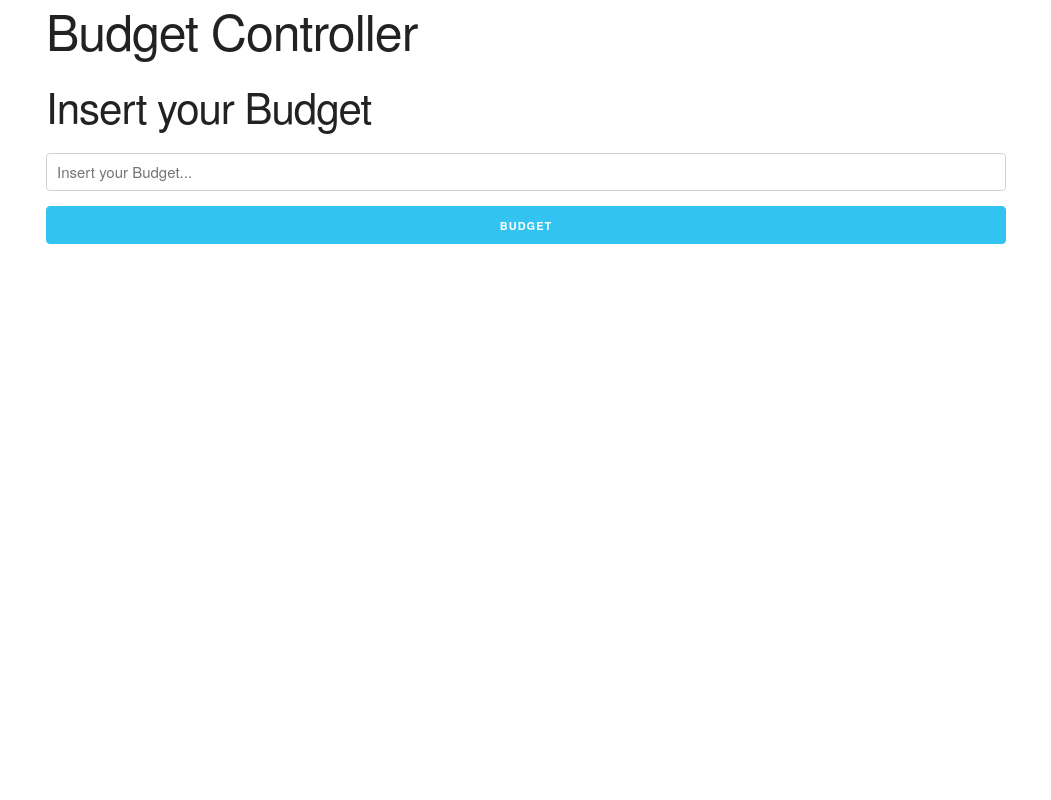
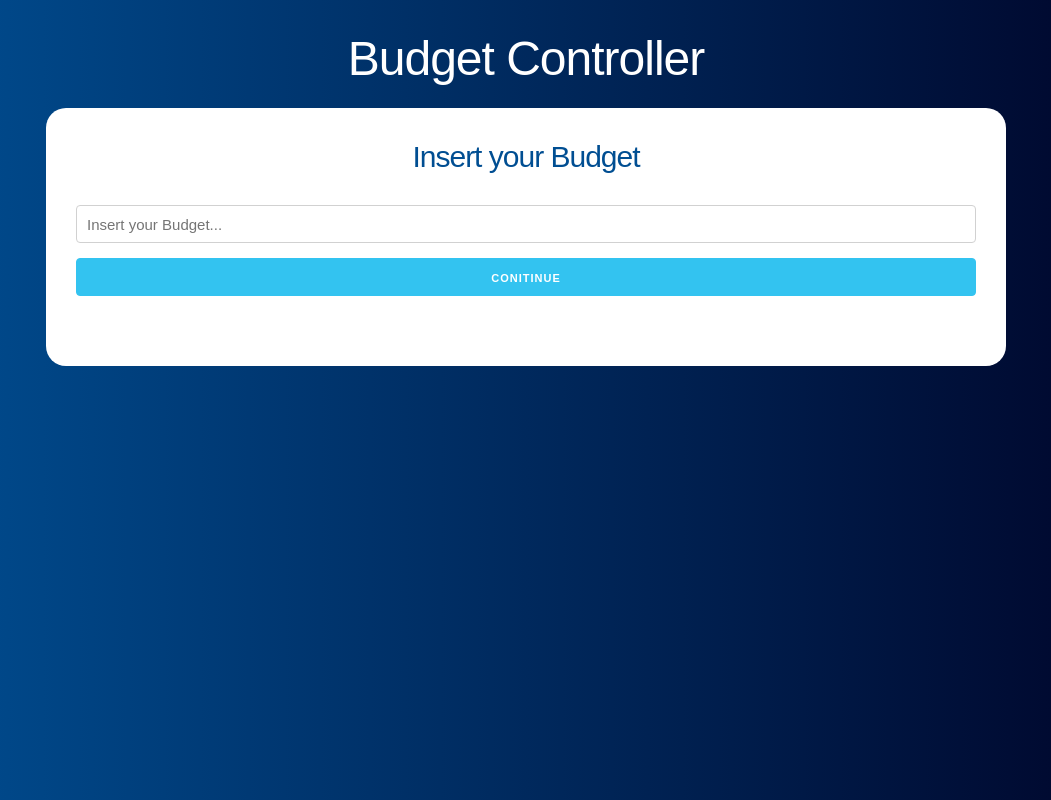
Before and after one commit to danisan9490/budget-controller, a React (Create React App) app in the folder budget-controller/: page / in a window 1280 px wide. Shown: the whole page, without its empty margins (114-1165 px from the left). Built offline with nearby package versions, Linux system fonts and the light colour scheme.

Commit message:
#3 Add Budget Amount and Error

```diff
--- a/budget-controller/src/App.js
+++ b/budget-controller/src/App.js
@@ -1,14 +1,21 @@
-import React from 'react';
+import React, { useState } from 'react';
 import BudgetQuestion from './controllers/BudgetQuestion';
 
 function App() {
+
+  const [budget, setBudget] = useState(0);
+  const [AmountLeft, setAmountLeft] = useState(0);
+
   return (
     <div className="container">
       <header>
         <h1>Budget Controller</h1>
 
         <div className="main-content content">
-          <BudgetQuestion />
+          <BudgetQuestion
+            setBudget={setBudget}
+            setAmountLeft={setAmountLeft}
+          />
         </div>
 
       </header>
--- a/budget-controller/src/controllers/BudgetQuestion.js
+++ b/budget-controller/src/controllers/BudgetQuestion.js
@@ -1,21 +1,45 @@
-import React from 'react';
+import React, { useState } from 'react';
+import Error from './Error'
 
-function BudgetQuestion() {
+const BudgetQuestion = ({ setBudget, setAmountLeft }) => {
+
+  const [amount, setAmount] = useState(0);
+  const [error, setError] = useState(false);
+
+  const defineBudget = e => {
+    setAmount(parseInt(e.target.value))
+  }
+
+  const handleSubmit = (e) => {
+    e.preventDefault();
+    if (amount < 1 || isNaN(amount)) {
+      setError(true);
+      return;
+    }
+    setError(false);
+    setBudget(amount);
+    setAmountLeft(amount);
+
+  }
   return (
     <div>
       <h2>Insert your Budget</h2>
+      {error ? <Error message="Invalid amount" /> : null}
 
-      <form>
+      <form
+        onSubmit={handleSubmit}
+      >
         <input
           type="number"
           className="u-full-width"
           placeholder="Insert your Budget..."
+          onChange={defineBudget}
         />
 
         <input
           type="submit"
           className="button-primary u-full-width"
-          value="budget"
+          value="Conitinue"
 
         />
 
--- /dev/null
+++ b/budget-controller/src/controllers/Error.js
@@ -0,0 +1,10 @@
+
+import React from 'react';
+
+const Error = ({ message }) => {
+  return (
+    <p className="alert alert-danger error">{message}</p>
+  );
+}
+
+export default Error;
--- a/budget-controller/src/index.css
+++ b/budget-controller/src/index.css
@@ -0,0 +1,125 @@
+.alert p {
+  margin-bottom: 0!important;
+}
+
+body {
+  background: #000428;
+  /* fallback for old browsers */
+  background: -webkit-linear-gradient(to right, #004e92, #000428);
+  background: linear-gradient(to right, #004e92, #000428);
+  margin: 0;
+  padding: 0;
+  font-family: sans-serif;
+}
+
+header {
+  margin: 30px 0;
+}
+
+.content {
+  padding: 20px;
+}
+
+.main-content {
+  background-color: white;
+  padding: 30px;
+  border-radius: 20px;
+}
+
+.budget p {
+  margin-bottom: 0;
+  font-weight: bold;
+}
+
+.budget p span {
+  font-weight: normal;
+}
+
+#expenses {
+  margin-bottom: 30px;
+}
+
+h1 {
+  font-family: 'Raleway', sans-serif;
+  font-weight: 100;
+  color: white;
+  text-align: center;
+  font-size: 4.8rem!important;
+}
+
+h2 {
+  font-family: 'Raleway', sans-serif;
+  font-weight: 100;
+  color: #004e92;
+  margin-bottom: 30px;
+  font-size: 3rem!important;
+  text-align: center;
+}
+
+.campo {
+  margin-bottom: 2rem;
+}
+
+.error {
+  text-align: center;
+}
+
+.alert {
+  position: relative;
+  padding: .75rem 1.25rem;
+  margin-bottom: 1rem;
+  border: 1px solid transparent;
+  border-radius: .25rem;
+}
+
+.alert-primary {
+  color: #004085;
+  background-color: #cce5ff;
+  border-color: #b8daff;
+}
+
+.alert-success {
+  color: #155724;
+  background-color: #d4edda;
+  border-color: #c3e6cb;
+}
+
+.alert-danger {
+  color: #721c24;
+  background-color: #f8d7da;
+  border-color: #f5c6cb;
+}
+
+.alert-warning {
+  color: #856404;
+  background-color: #fff3cd;
+  border-color: #ffeeba;
+}
+
+.expenses-incurred {
+  margin-bottom: 2rem;
+}
+
+.expenses-incurred li {
+  list-style: none;
+  margin-bottom: 0rem;
+  border-bottom: 1px solid #e1e1e1;
+  padding: 1rem 0;
+}
+
+.expenses-incurred li:last-of-type {
+  margin-bottom: 0!important;
+}
+
+.expenses-incurred li p {
+  display: flex;
+  justify-content: space-between;
+  align-items: center;
+  margin: 0;
+}
+
+.expenses-incurred li p .expense {
+  background-color: #004085;
+  padding: 1rem;
+  color: white;
+}
```
